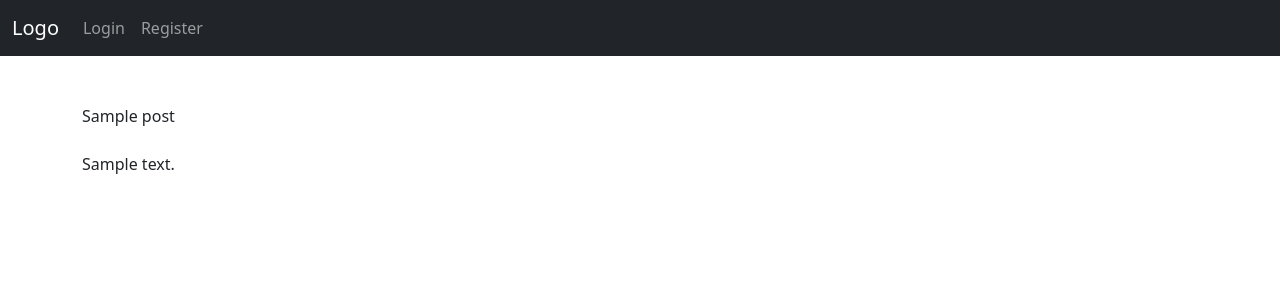
After one commit to ManuelDelarosa1204/DJango-Blog, a Django app: a page that uses django_blog/templates/navbar.html in a window 1280 px wide. The commit adds this page. Shown: the top 300 px of the page. Run offline with Django 4.2, Linux system fonts and the light colour scheme; tables that the repository leaves empty hold one stand-in row (values such as "Sample post").

Commit message:
Added some views to the blog app. Created a form to create Post objects

```diff
--- a/django_blog/blog/models.py
+++ b/django_blog/blog/models.py
@@ -1,5 +1,6 @@
 from django.db import models
 from user.models import User
+from django.urls import reverse
 from django.utils import timezone
 from django.utils.text import slugify
 
@@ -31,6 +32,9 @@ class Post(models.Model):
         self.slug = slugify(self.title)
         return super(Post, self).save(*args, **kwargs)
 
+    def get_absolute_url(self):
+        return reverse('blog:post', args=[self.author.username, self.slug])
+
     def __str__(self) -> str:
         return self.title
 
--- /dev/null
+++ b/django_blog/blog/templates/blog/read-post.html
@@ -0,0 +1,14 @@
+{% extends 'base.html' %}
+
+{% block title %}
+    {{ post.title }}
+{% endblock title %}
+
+{% block content %}
+    <div class="mb-4">
+        {{ post.title }}
+    </div>
+    <div class="mb-4">
+        {{ post.body }}
+    </div>
+{% endblock content %}
--- a/django_blog/blog/urls.py
+++ b/django_blog/blog/urls.py
@@ -1,5 +1,11 @@
 from django.urls import path
+from . import views
+
+app_name = 'blog'
 
 urlpatterns = [
-
+    path('profile/<slug:slug>/create-post/',
+         views.CreatePost.as_view(), name='create_post'),
+    path('profile/<str:username>/<slug:slug>/',
+         views.ReadPost.as_view(), name='post'),
 ]
--- a/django_blog/blog/views.py
+++ b/django_blog/blog/views.py
@@ -1,3 +1,26 @@
-from django.shortcuts import render
+from django.views.generic.edit import CreateView, DeleteView
+from django.views.generic.detail import DetailView
+from django.urls import reverse_lazy
+from .models import Post
+from .forms import PostCreationForm
+from user.models import User
 
-# Create your views here.
+
+class CreatePost(CreateView):
+    """View to create post"""
+    model = Post
+    template_name = 'blog/create-post.html'
+    form_class = PostCreationForm
+
+    def get_success_url(self) -> str:
+        return reverse_lazy('user:profile', args=[self.request.user.slug])
+
+    def form_valid(self, form):
+        form.instance.author = self.request.user
+        return super().form_valid(form)
+
+
+class ReadPost(DetailView):
+    model = Post
+    template_name = 'blog/read-post.html'
+    context_object_name = 'post'
--- a/django_blog/django_blog/urls.py
+++ b/django_blog/django_blog/urls.py
@@ -20,4 +20,5 @@ from django.urls import path, include
 urlpatterns = [
     path('admin/', admin.site.urls),
     path('', include('user.urls')),
+    path('', include('blog.urls')),
 ]
--- a/django_blog/templates/navbar.html
+++ b/django_blog/templates/navbar.html
@@ -10,12 +10,12 @@
             <ul class="navbar-nav me-auto mb-2 mb-lg-0">
                 {% if request.user.is_authenticated %}
                     <li class="nav-item">
-                        <a href="{% url 'user:profile' profile_user.slug %}" class="nav-link">
+                        <a href="{% url 'user:profile' user.slug %}" class="nav-link">
                             Profile
                         </a>
                     </li>
                     <li class="nav-item">
-                        <a href="#" class="nav-link">
+                        <a href="{% url 'blog:create_post' user.slug %}" class="nav-link">
                             Create Post
                         </a>
                     </li>
--- a/django_blog/user/views.py
+++ b/django_blog/user/views.py
@@ -7,6 +7,7 @@ from django.views.generic.base import TemplateView
 from django.urls import reverse_lazy
 from .models import User
 from .forms import RegisterForm, LoginForm
+from blog.models import Post
 
 
 class Index(TemplateView):
@@ -36,6 +37,11 @@ class Profile(DetailView):
     template_name = 'user/profile.html'
     context_object_name = 'profile_user'
 
+    def get_context_data(self, *args, **kwargs):
+        context = super().get_context_data(*args, **kwargs)
+        context['posts'] = Post.objects.filter(author=self.request.user)
+        return context
+
 
 class Logout(LogoutView):
     pass
--- a/django_blog/widgets/__init__.py
+++ b/django_blog/widgets/__init__.py
@@ -5,5 +5,7 @@ from django import forms
 attrs = {'class': 'form-control'}
 
 text_input = forms.TextInput(attrs=attrs)
+text_area = forms.Textarea(attrs=attrs)
 email_input = forms.EmailInput(attrs=attrs)
 pass_input = forms.PasswordInput(attrs=attrs)
+select_input = forms.Select(attrs={'class': 'form-select'})
```
Also changed, not shown: django_blog/blog/forms.py (+20 -0 lines), django_blog/blog/templates/blog/create-post.html (added, +15 -0 lines), django_blog/user/templates/user/profile.html (+10 -1 lines).
